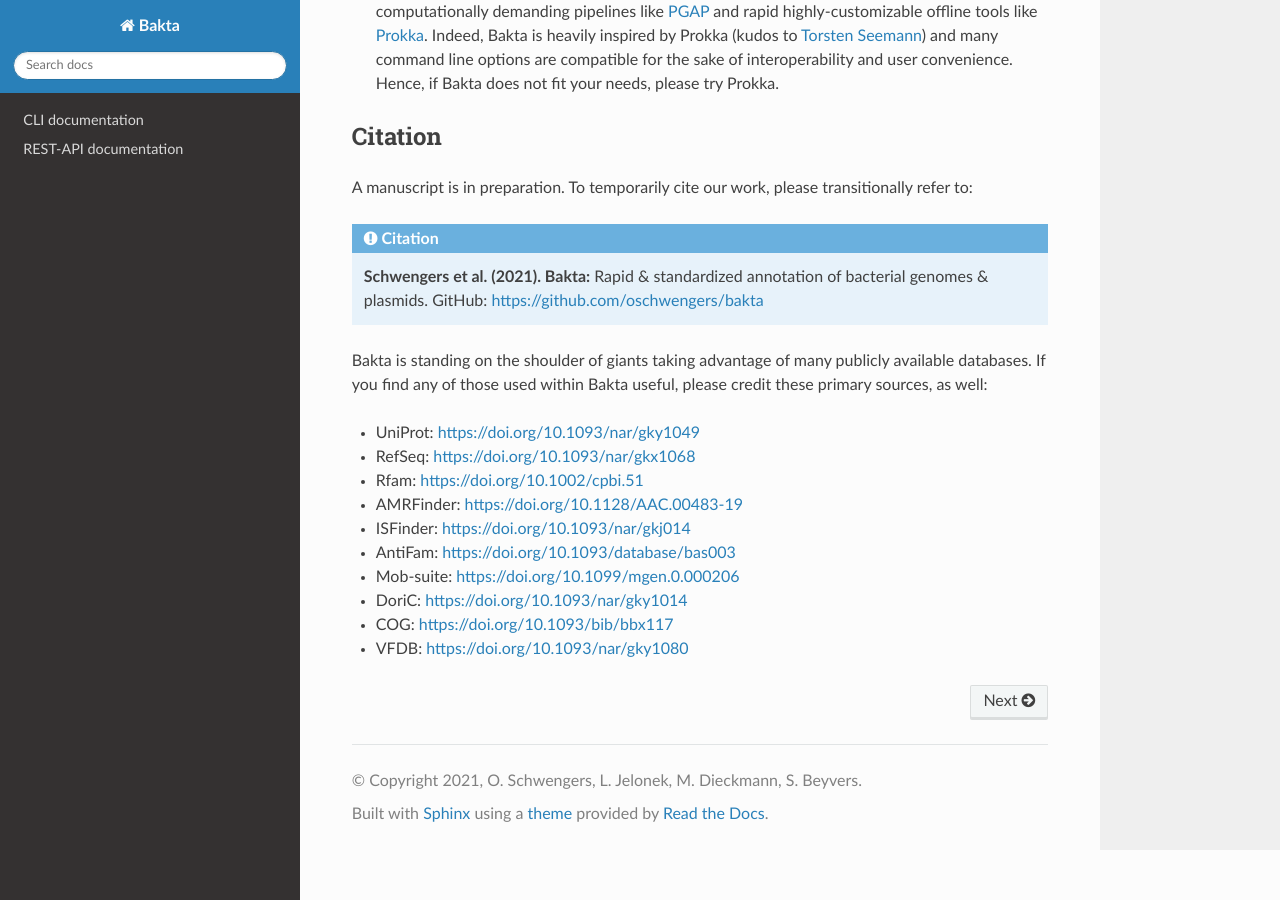
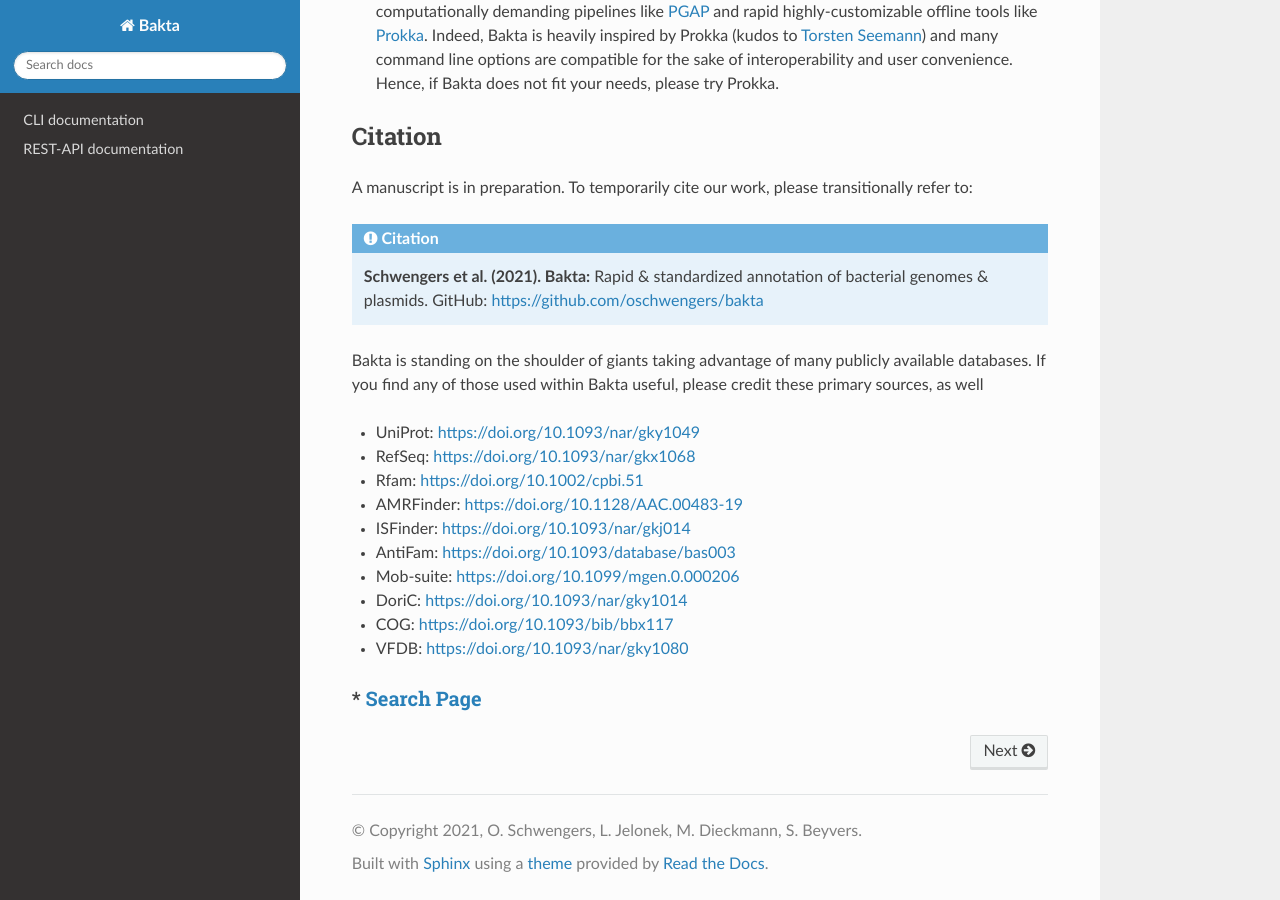
Before and after one commit to ag-computational-bio/bakta-docs, a Sphinx documentation site: the page built from docs/index.rst, in a window 1280 px wide and 900 px high, scrolled down 1279 px. Built offline with Sphinx 7.4.7 and the Read the Docs theme 2.0.0, drawn with Linux system fonts in a browser that asks for light colours.

```diff
--- a/docs/index.rst
+++ b/docs/index.rst
@@ -52,7 +52,7 @@ A manuscript is in preparation. To temporarily cite our work, please transitiona
 
    **Schwengers et al. (2021). Bakta:** Rapid & standardized annotation of bacterial genomes & plasmids. GitHub: https://github.com/oschwengers/bakta
 
-Bakta is standing on the shoulder of giants taking advantage of many publicly available databases. If you find any of those used within Bakta useful, please credit these primary sources, as well:
+Bakta is standing on the shoulder of giants taking advantage of many publicly available databases. If you find any of those used within Bakta useful, please credit these primary sources, as well
 
 
 * UniProt: https://doi.org/10.1093/nar/gky1049
@@ -69,6 +69,7 @@ Bakta is standing on the shoulder of giants taking advantage of many publicly av
 
 --------------
 * :ref:`search`
+--------------
 
 .. |License: GPL v3| image:: https://img.shields.io/badge/License-GPL%20v3-brightgreen.svg
    :target: https://github.com/oschwengers/bakta/blob/master/LICENSE
```
